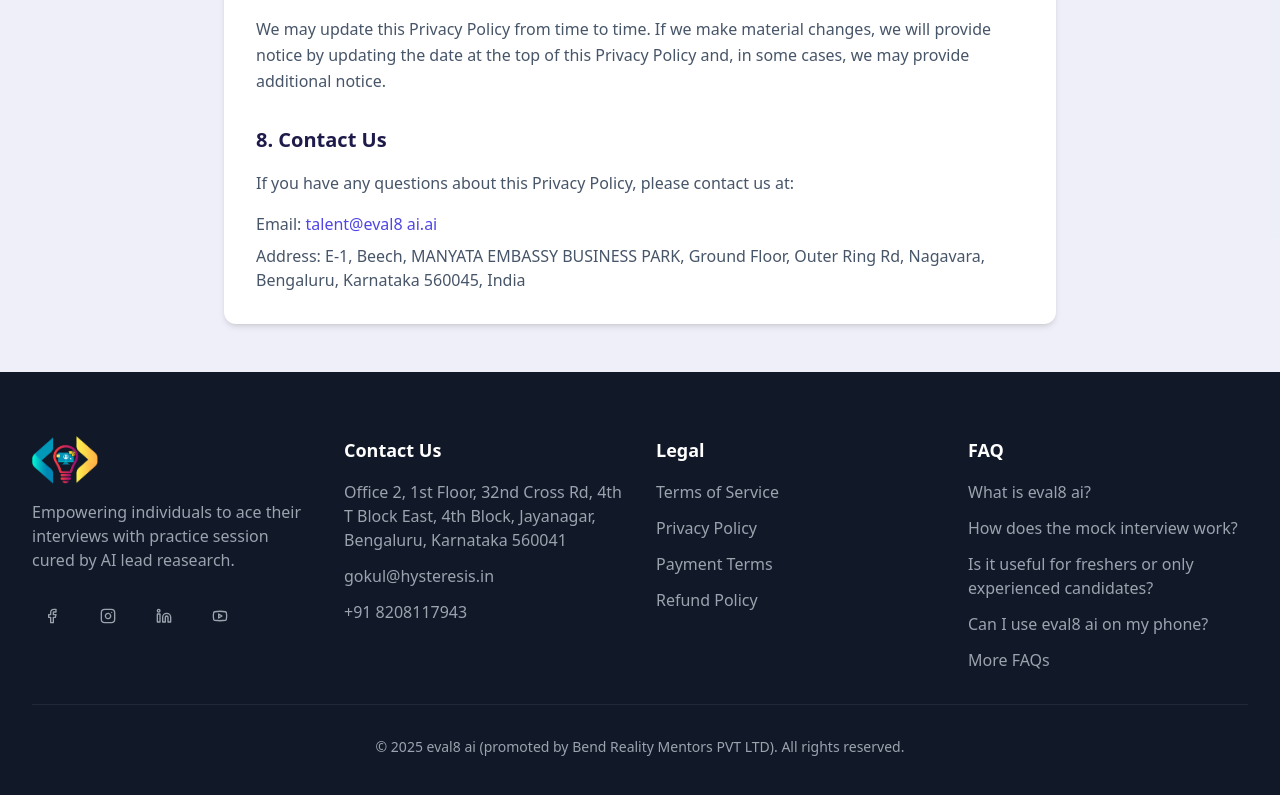
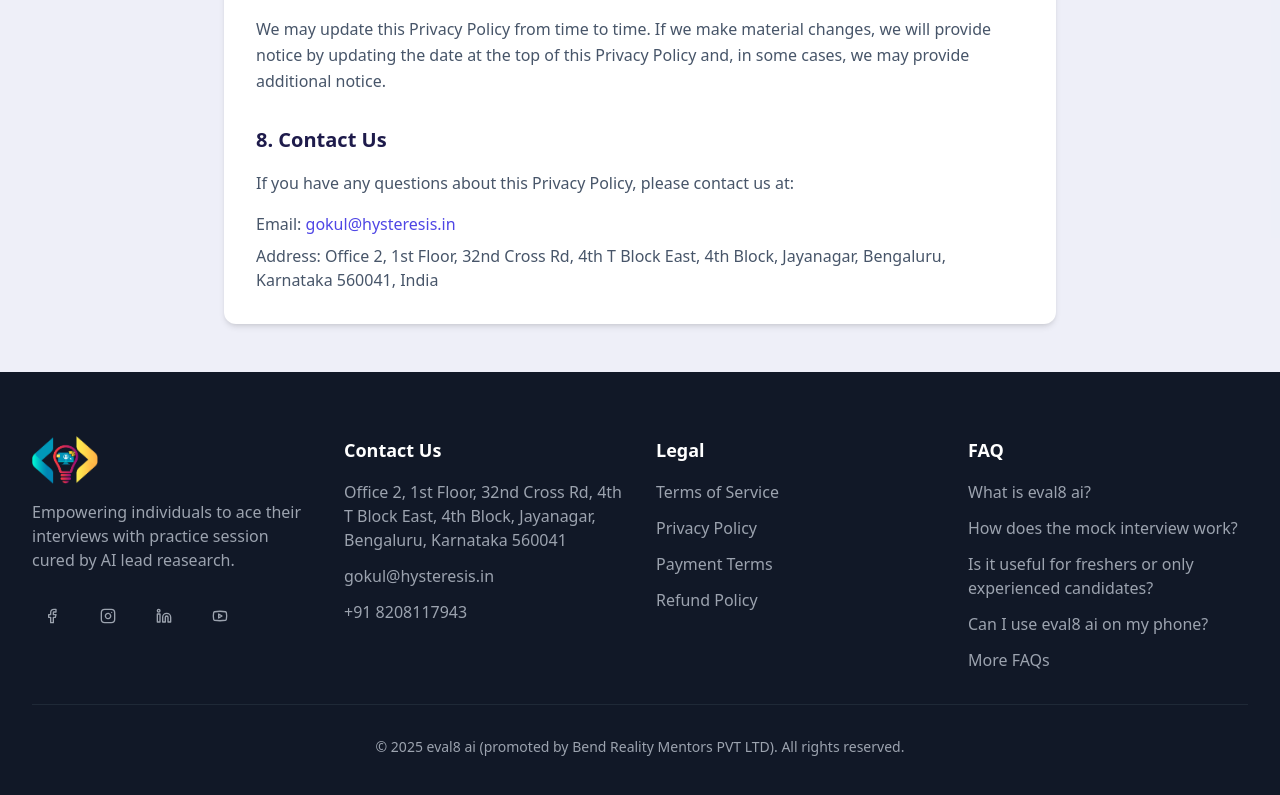
Before and after one commit to HysterChat/pinco-clone, a React (Vite) app in the folder Frontend/: page /privacy in a window 1280 px wide. Shown: the part 1795-2590 px from the top of the page. Built offline with nearby package versions, Linux system fonts and the light colour scheme.

Commit message:
update eleven labs

```diff
--- a/Frontend/src/components/PrivacyPolicy.tsx
+++ b/Frontend/src/components/PrivacyPolicy.tsx
@@ -86,9 +86,9 @@
                                     If you have any questions about this Privacy Policy, please contact us at:
                                 </p>
                                 <div className="mt-4 text-slate-600">
-                                    <p>Email: <a href="mailto:talent@eval8 ai.ai" className="text-indigo-600 hover:text-indigo-700">talent@eval8 ai.ai</a></p>
+                                    <p>Email: <a href="mailto:gokul@hysteresis.in" className="text-indigo-600 hover:text-indigo-700">gokul@hysteresis.in</a></p>
                                     <p className="mt-2">
-                                        Address: E-1, Beech, MANYATA EMBASSY BUSINESS PARK, Ground Floor, Outer Ring Rd, Nagavara, Bengaluru, Karnataka 560045, India
+                                        Address: Office 2, 1st Floor, 32nd Cross Rd, 4th T Block East, 4th Block, Jayanagar, Bengaluru, Karnataka 560041, India
                                     </p>
                                 </div>
                             </section>
```
